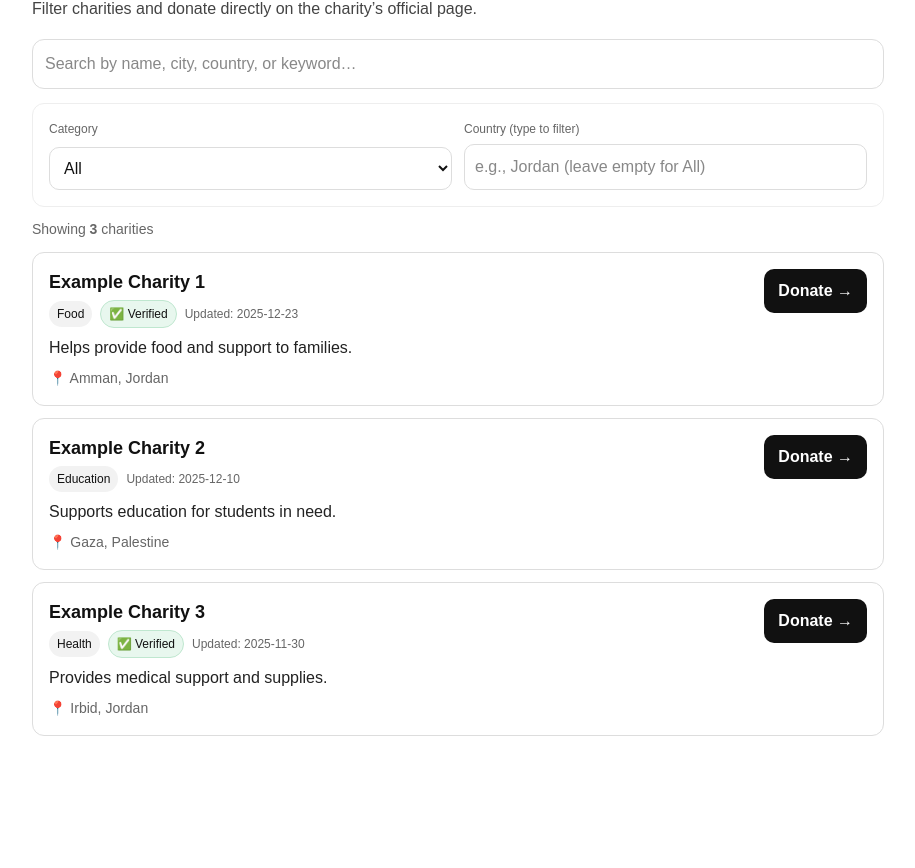
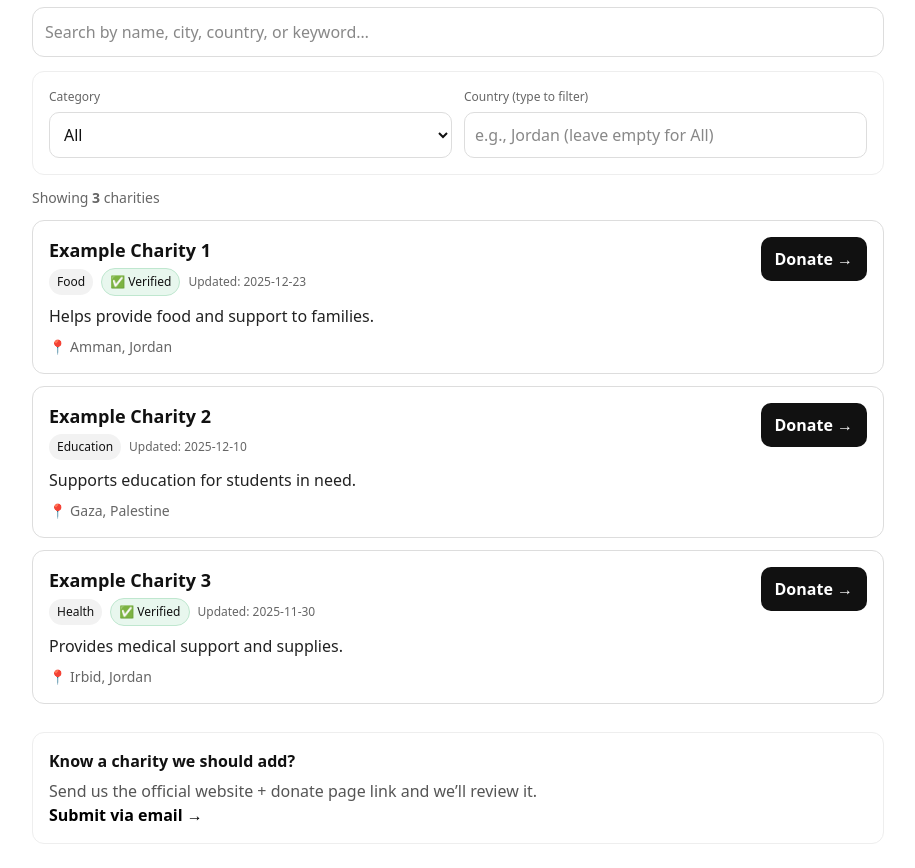
Before and after one commit to Raaooddee/goodneighbor, a Next.js app: page / in a window 1280 px wide. Shown: the part 139-1007 px from the top of the page, without its empty margins (182-1097 px from the left). Before the commit the page ends 899 px from the top, so only its background shows below. Built offline with nearby package versions, Linux system fonts and the light colour scheme.

Commit message:
Clickable cards, tagline, submit section

```diff
--- a/app/page.tsx
+++ b/app/page.tsx
@@ -30,20 +30,18 @@ export default function Home() {
         padding: 24,
         maxWidth: 900,
         margin: "0 auto",
-        // Force readable text regardless of font weirdness:
         color: "#111",
         background: "#fff",
+        fontFamily: "system-ui",
       }}
     >
       <h1 style={{ fontSize: 32, fontWeight: 800 }}>GoodNeighbor</h1>
+
       <p style={{ marginTop: 8, color: "#444", fontSize: 16 }}>
-  Find charities by cause and location. Donate directly on the charity’s official website.
-</p>
-<p style={{ marginTop: 6, color: "#666", fontSize: 12 }}>
-  We never take donations — we only link you to the charity’s real donate page.
-</p>
-      <p style={{ marginTop: 8, color: "#444" }}>
-        Filter charities and donate directly on the charity’s official page.
+        Find charities by cause and location. Donate directly on the charity’s official website.
+      </p>
+      <p style={{ marginTop: 6, color: "#666", fontSize: 12 }}>
+        We never take donations — we only link you to the charity’s real donate page.
       </p>
 
       {/* Search */}
@@ -123,8 +121,9 @@ export default function Home() {
       {/* Cards */}
       <div style={{ display: "grid", gap: 12, marginTop: 12 }}>
         {filtered.map((c) => (
-          <div
+          <Link
             key={c.slug}
+            href={`/charity/${c.slug}`}
             style={{
               border: "1px solid #ddd",
               borderRadius: 12,
@@ -133,24 +132,22 @@ export default function Home() {
               gap: 8,
               background: "#fff",
               color: "#111",
+              textDecoration: "none",
             }}
           >
             <div style={{ display: "flex", justifyContent: "space-between", gap: 12 }}>
               <div style={{ display: "grid", gap: 4 }}>
-                <Link
-                  href={`/charity/${c.slug}`}
-                  style={{
-                    fontSize: 18,
-                    fontWeight: 800,
-                    color: "#111",
-                    textDecoration: "none",
-                  }}
-                >
-                  {c.name}
-                </Link>
+                <div style={{ fontSize: 18, fontWeight: 800, color: "#111" }}>{c.name}</div>
 
                 <div style={{ display: "flex", gap: 8, flexWrap: "wrap", alignItems: "center" }}>
-                  <span style={{ fontSize: 12, padding: "4px 8px", borderRadius: 999, background: "#f2f2f2" }}>
+                  <span
+                    style={{
+                      fontSize: 12,
+                      padding: "4px 8px",
+                      borderRadius: 999,
+                      background: "#f2f2f2",
+                    }}
+                  >
                     {c.category}
                   </span>
 
@@ -176,6 +173,7 @@ export default function Home() {
                 href={c.donateUrl}
                 target="_blank"
                 rel="noreferrer"
+                onClick={(e) => e.stopPropagation()}
                 style={{
                   height: "fit-content",
                   padding: "10px 14px",
@@ -195,7 +193,7 @@ export default function Home() {
             <p style={{ margin: 0, color: "#666", fontSize: 14 }}>
               📍 {c.city}, {c.country}
             </p>
-          </div>
+          </Link>
         ))}
       </div>
 
@@ -204,6 +202,21 @@ export default function Home() {
           No matches. Try removing filters or searching a different keyword.
         </p>
       )}
+
+      {/* Submit a charity */}
+      <div style={{ marginTop: 28, padding: 16, border: "1px solid #eee", borderRadius: 12 }}>
+        <h3 style={{ margin: 0, fontSize: 16, fontWeight: 800 }}>Know a charity we should add?</h3>
+        <p style={{ marginTop: 6, color: "#555" }}>
+          Send us the official website + donate page link and we’ll review it.
+        </p>
+        <a
+          href="mailto:YOUR_EMAIL_HERE?subject=GoodNeighbor%20Charity%20Submission"
+          style={{ fontWeight: 700, color: "black" }}
+          onClick={(e) => e.stopPropagation()}
+        >
+          Submit via email →
+        </a>
+      </div>
     </main>
   );
 }
```
